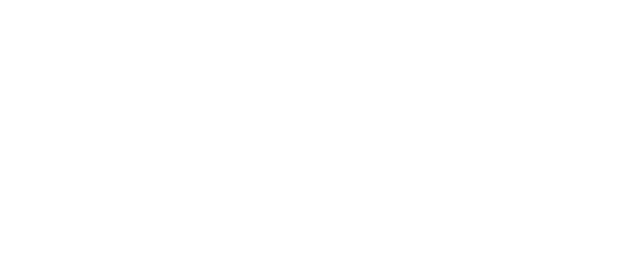
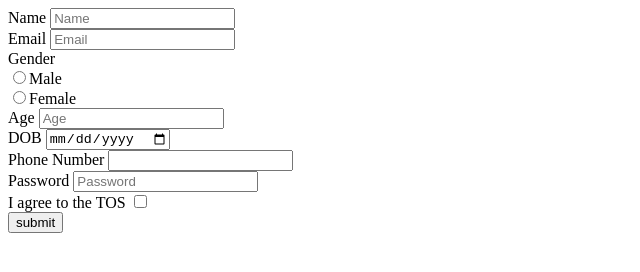
Before and after one commit to acciojob/signup-form-car-pogo-cloud, a website: page main.html in a window 1280 px wide. Shown: the whole page, without its empty margins (0-640 px from the left). Drawn offline with Linux system fonts and the light colour scheme.

Commit message:
created a submission

```diff
--- a/main.html
+++ b/main.html
@@ -10,7 +10,36 @@
 	<!-- the entire body must be written by student -->
     <script type="text/javascript" src="./script.js">
 </script>
-
+<forms action="" method="post">
+	<label for="name">Name</label>
+	<input type="text" id="name" placeholder="Name"/>
+	<br>
+	<label for="email">Email</label>
+    <input type="email" id="email" placeholder="Email"/>
+	<br>
+	<label>Gender</label>
+	<br>
+	<input type="radio" id="gender_m" name="gender"/>Male
+	<br>
+	<input type="radio" id="gender_f" name="gender"/>Female
+	<br>
+	<label for="age">Age</label>
+	<input type="Number" id="age" placeholder="Age"/>
+	<br>
+	<label for="dob">DOB</label>
+	<input type="date" id="dob"/>
+	<br>
+	<label for="tel">Phone Number</label>
+	<input type="tel" id="tel"/>
+	<br>
+	<label for="password">Password</label>
+	<input type="password" id="password" placeholder="Password"/>
+	<br>
+	<label for="tos">I agree to the TOS</label>
+	<input type="checkbox" id="tos"/>
+	<br>
+	<input type="button" value="submit"/>
+</forms>
 </body>
 
 </html>
```
